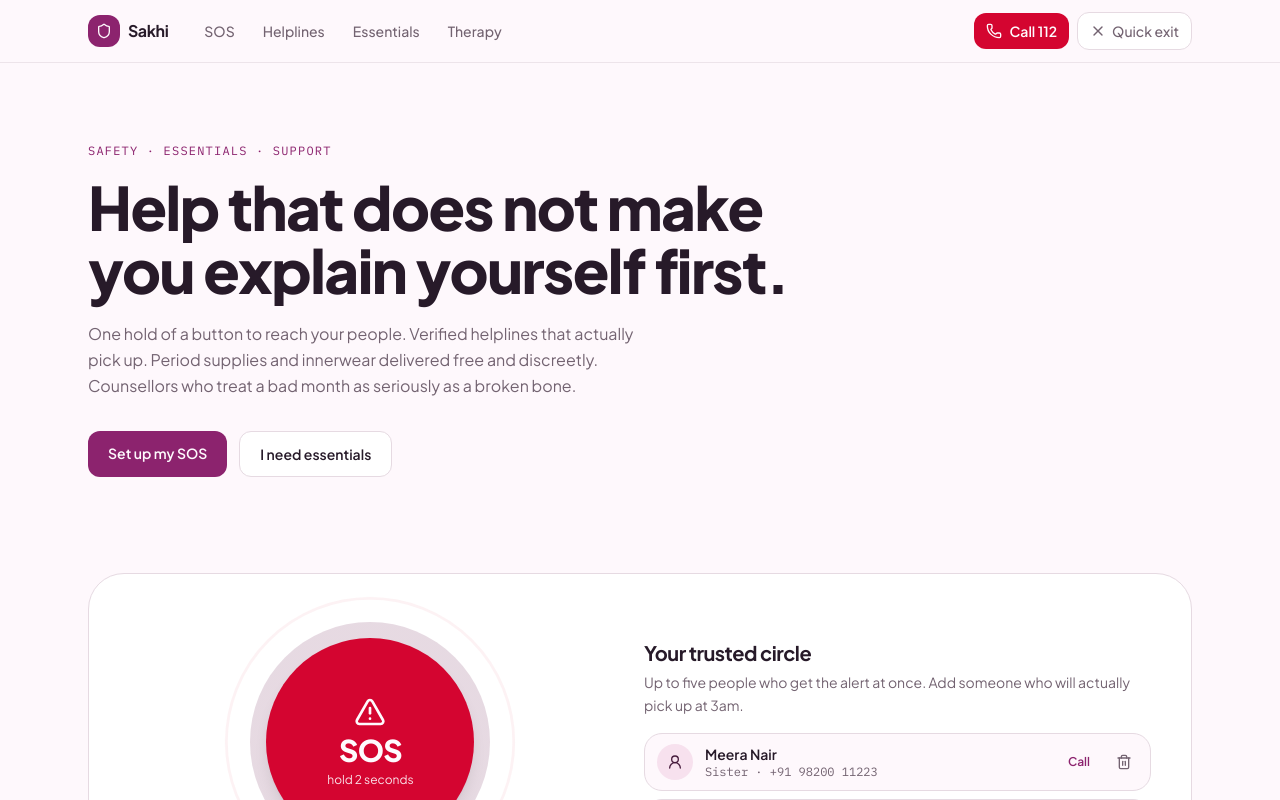
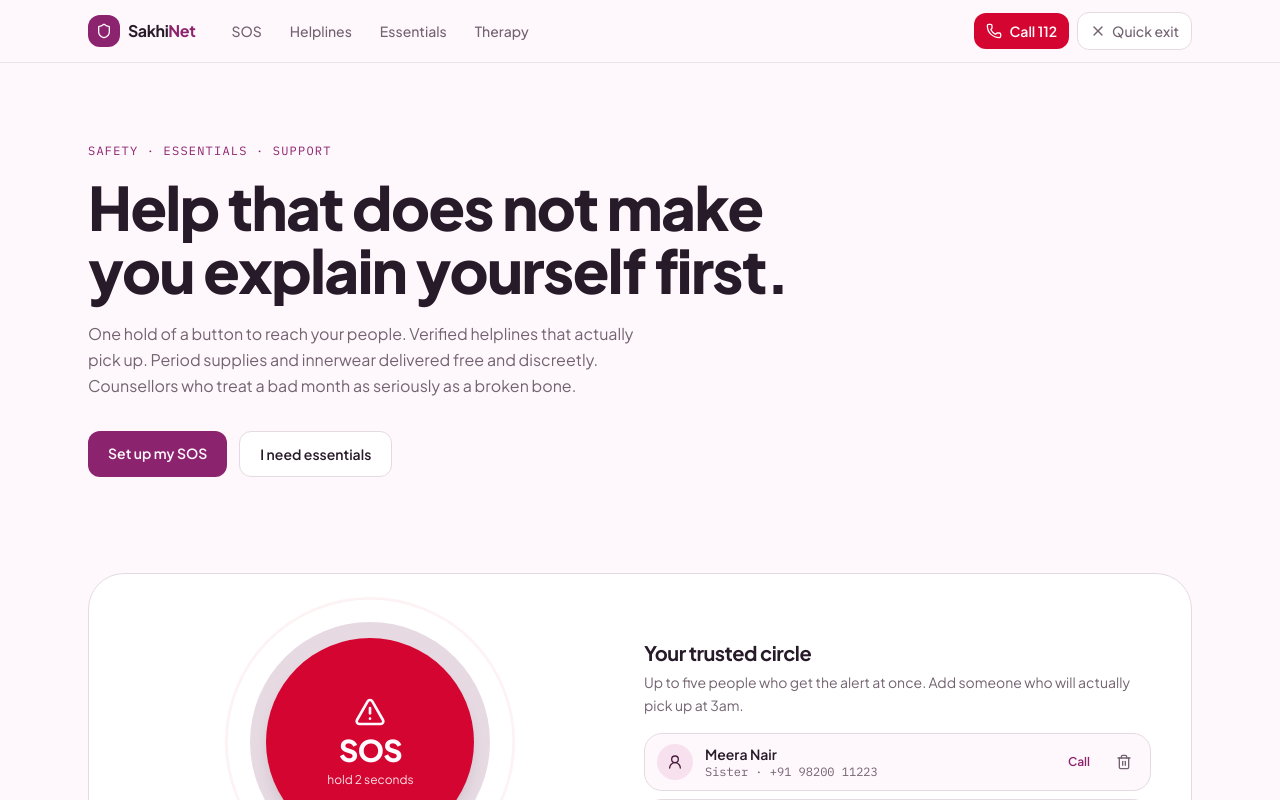
Before and after one commit to pravallikakandi0222/sakhinet, a Next.js app: page / in a window 1280 px wide. Shown: the top 800 px of the page. Built offline with nearby package versions, Linux system fonts and the light colour scheme.

Commit message:
feat: update branding to SakhiNet across site components

```diff
--- a/app/layout.tsx
+++ b/app/layout.tsx
@@ -7,7 +7,7 @@ const _jakarta = Plus_Jakarta_Sans({ subsets: ['latin'] })
 const _plexMono = IBM_Plex_Mono({ subsets: ['latin'], weight: ['400', '500'] })
 
 export const metadata: Metadata = {
-  title: 'Sakhi — Safety, Essentials & Support for Women',
+  title: 'SakhiNet — Safety, Essentials & Support for Women',
   description:
     'One place for emergency SOS alerts, verified Indian women helplines, free menstrual and innerwear essentials, and confidential mental health support.',
   generator: 'v0.app',
--- a/components/site-footer.tsx
+++ b/components/site-footer.tsx
@@ -7,7 +7,7 @@ export function SiteFooter() {
         <div className="max-w-sm">
           <p className="flex items-center gap-2 text-base font-bold">
             <Shield className="size-4 text-primary" aria-hidden="true" />
-            Sakhi
+            Sakhi<span className="text-primary">Net</span>
           </p>
           <p className="mt-3 text-sm leading-relaxed text-muted-foreground">
             Built with survivors, ASHA workers and volunteer counsellors. Nothing you enter
--- a/components/site-header.tsx
+++ b/components/site-header.tsx
@@ -21,7 +21,9 @@ export function SiteHeader() {
           <span className="flex size-8 items-center justify-center rounded-lg bg-primary text-primary-foreground">
             <Shield className="size-4" aria-hidden="true" />
           </span>
-          <span className="text-base font-bold tracking-tight">Sakhi</span>
+          <span className="text-base font-bold tracking-tight">
+            Sakhi<span className="text-primary">Net</span>
+          </span>
         </a>
 
         <nav aria-label="Sections" className="ml-2 hidden items-center gap-1 md:flex">
```
